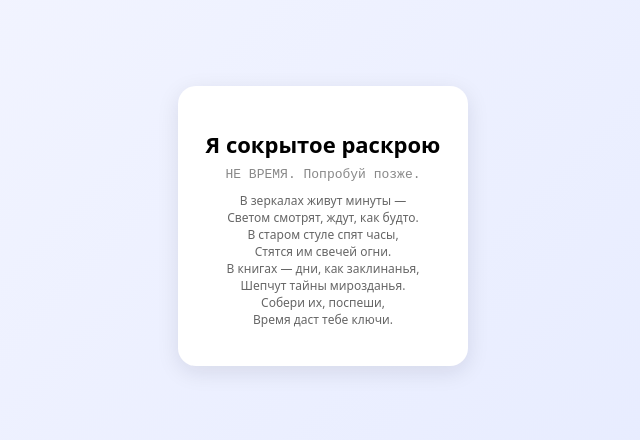
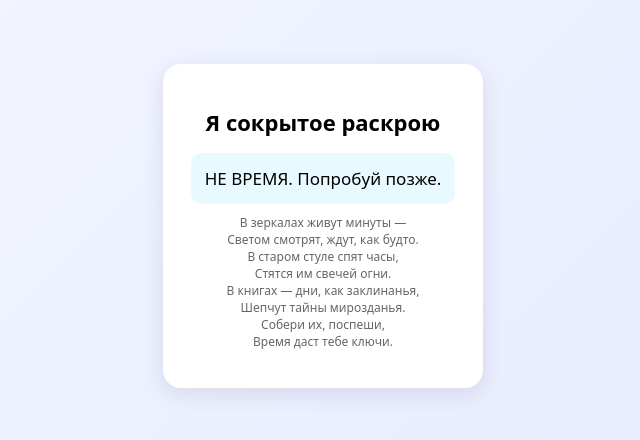
Before and after one commit to svirsad-ui/surprise-qr, a plain HTML site: page index.html in a window 1280 px wide. Shown: the part 194-634 px from the top of the page, without its empty margins (317-957 px from the left). Drawn offline with Linux system fonts and the light colour scheme.

Commit message:
Update index.html

```diff
--- a/index.html
+++ b/index.html
@@ -93,7 +93,7 @@ function update() {
   if (now.getTime() >= target.getTime() - windowMinutes * 60 * 1000 &&
     now.getTime() <= target.getTime() + windowMinutes * 60 * 1000) {
     // ещё не началось
-    render(`<div class="junk">${chooseJunk()}</div>`);
+    render(`<div class="hint">${chooseJunk()}</div>`);
   } else {
     // активное окно
     render(`<div class="hint">${hintText}</div>`);
```
